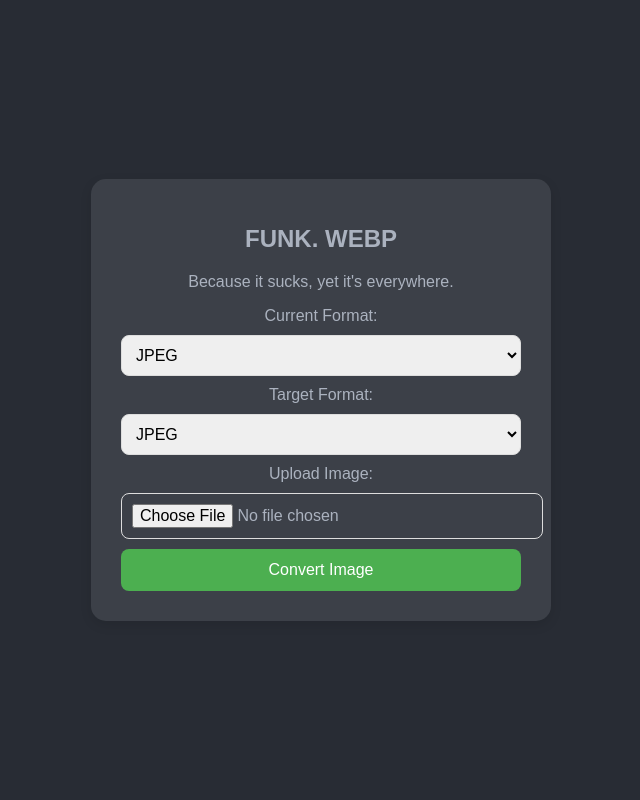
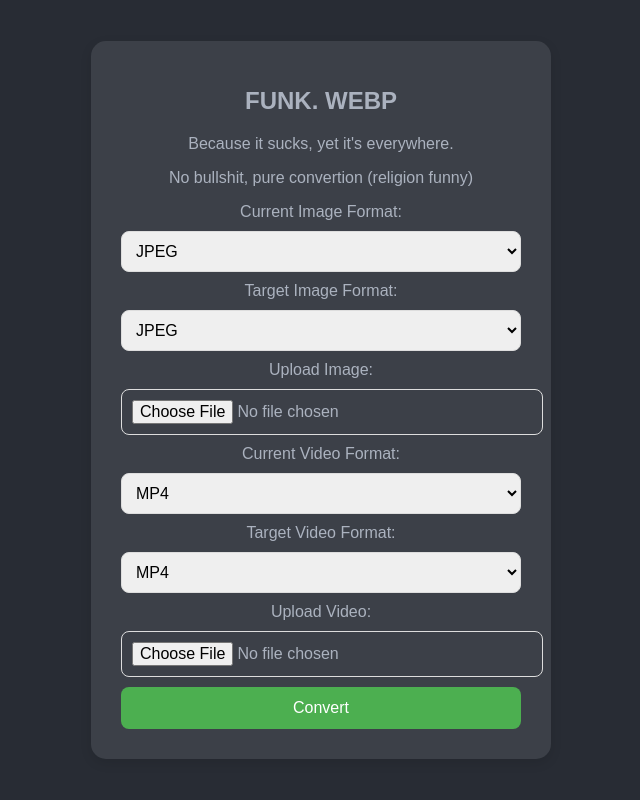
Before and after one commit to intzam667/funk.webp, a Flask app: page / in a window 1280 px wide. Shown: the whole page, without its empty margins (319-959 px from the left). Run offline with Flask 3, Linux system fonts and the light colour scheme.

Commit message:
Update index.html

```diff
--- a/templates/index.html
+++ b/templates/index.html
@@ -68,14 +68,16 @@
     <div class="container">
         <h1>FUNK. WEBP</h1>
         <center><p>Because it sucks, yet it's everywhere.</p></center>
+        <center><p>No bullshit, pure convertion (religion funny)</p></center>
         <form action="/convert" method="POST" enctype="multipart/form-data">
-            <label for="current_format">Current Format:</label>
+            <!-- Image Conversion -->
+            <label for="current_format">Current Image Format:</label>
             <select id="current_format" name="current_format">
                 <option value="JPEG">JPEG</option>
                 <option value="PNG">PNG</option>
                 <option value="WEBP">WEBP</option>
             </select>
-            <label for="target_format">Target Format:</label>
+            <label for="target_format">Target Image Format:</label>
             <select id="target_format" name="target_format">
                 <option value="JPEG">JPEG</option>
                 <option value="PNG">PNG</option>
@@ -83,12 +85,30 @@
             </select>
             <label for="image">Upload Image:</label>
             <input type="file" name="image" accept="image/*" required>
-            <button type="submit">Convert Image</button>
+
+            <!-- Video Conversion -->
+            <label for="current_video_format">Current Video Format:</label>
+            <select id="current_video_format" name="current_video_format">
+                <option value="MP4">MP4</option>
+                <option value="AVI">AVI</option>
+                <option value="WEBM">WEBM</option>
+            </select>
+            <label for="target_video_format">Target Video Format:</label>
+            <select id="target_video_format" name="target_video_format">
+                <option value="MP4">MP4</option>
+                <option value="AVI">AVI</option>
+                <option value="WEBM">WEBM</option>
+            </select>
+            <label for="video">Upload Video:</label>
+            <input type="file" name="video" accept="video/*">
+
+            <button type="submit">Convert</button>
         </form>
+
         {% if download_link %}
             <div class="download-link">
-                <h3>Converted Image:</h3>
-                <a href="{{ download_link }}" download>Download Converted Image</a>
+                <h3>Converted File:</h3>
+                <a href="{{ download_link }}" download>Download Converted File</a>
             </div>
         {% endif %}
     </div>
```
